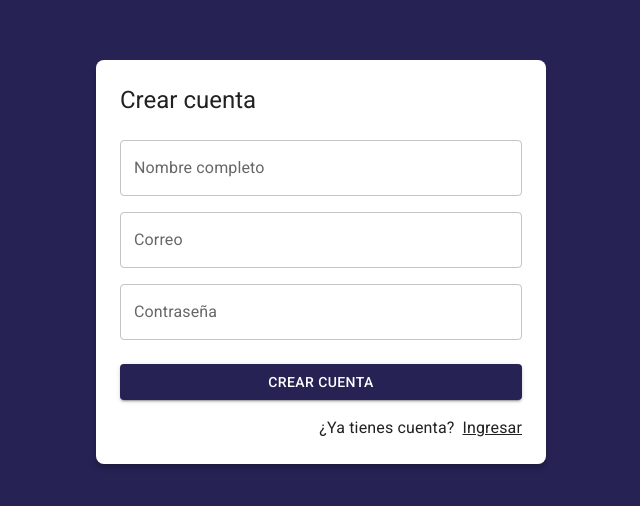
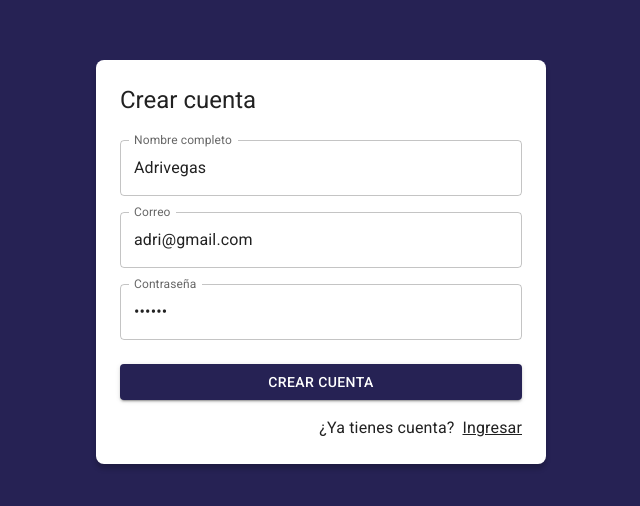
Before and after one commit to adrivegas/JournalApp-React_Vite, a React (Vite) app: page /auth/register in a window 1280 px wide. Shown: the part 138-644 px from the top of the page, without its empty margins (319-959 px from the left). Built offline with nearby package versions, Linux system fonts and the light colour scheme.

Commit message:
Validación de formulario de registro de usuarios

```diff
--- a/src/auth/pages/RegisterPage.jsx
+++ b/src/auth/pages/RegisterPage.jsx
@@ -1,12 +1,26 @@
 import { Link as RouterLink } from 'react-router-dom';
 import { Button, Grid, Link, TextField, Typography } from '@mui/material';
-import { Google } from '@mui/icons-material';
 import { AuthLayout } from '../layout/AuthLayout';
+import { useForm } from '../../hooks';
 
 export const RegisterPage = () => {
+
+  const formData = {
+    email: 'adri@gmail.com',
+    password: '123456',
+    displayName: 'Adrivegas'
+  }
+
+  const { formState, displayName, email, password, onInputChange } = useForm(formData);
+
+  const onSubmit = (event) => {
+    event.preventDefault();
+    console.log(formState);
+  }
+
   return (
     <AuthLayout title="Crear cuenta">
-      <form>
+      <form onSubmit={onSubmit}>
         <Grid container>
 
           <Grid item xs={12} sx={{ mt: 2 }}>
@@ -15,6 +29,9 @@
               type="text"
               placeholder='Nombre completo'
               fullWidth
+              name="displayName"
+              value={displayName}
+              onChange={onInputChange}
             />
           </Grid>
 
@@ -24,6 +41,9 @@
               type="email"
               placeholder='correo@google.com'
               fullWidth
+              name="email"
+              value={email}
+              onChange={onInputChange}
             />
           </Grid>
 
@@ -33,19 +53,26 @@
               type="password"
               placeholder='Contraseña'
               fullWidth
+              name="password"
+              value={password}
+              onChange={onInputChange}
             />
           </Grid>
 
           <Grid container spacing={2} sx={{ mb: 2, mt: 1 }}>
             <Grid item xs={12}>
-              <Button variant='contained' fullWidth>
+              <Button
+              type= "submit"
+              variant='contained'
+              fullWidth
+              >
                 Crear cuenta
               </Button>
             </Grid>
           </Grid>
 
           <Grid container direction='row' justifyContent='end'>
-            <Typography sx={{ mr: 1}}>¿Ya tienes cuenta?</Typography>
+            <Typography sx={{ mr: 1 }}>¿Ya tienes cuenta?</Typography>
             <Link component={RouterLink} color='inherit' to="/auth/login">
               Ingresar
             </Link>
```
